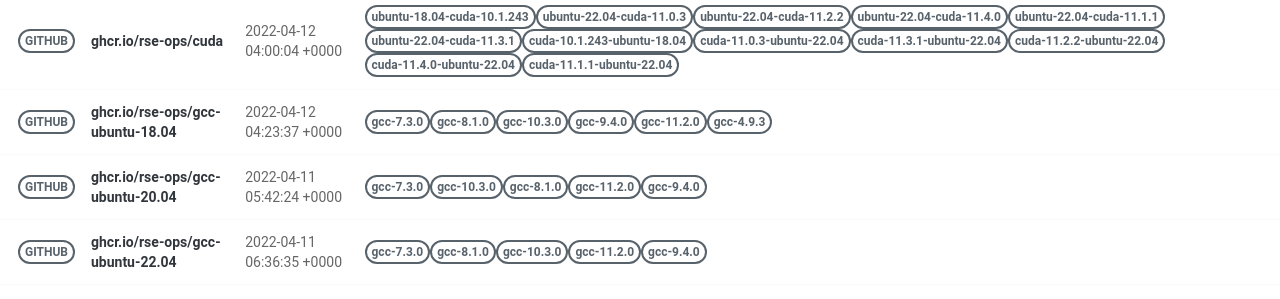
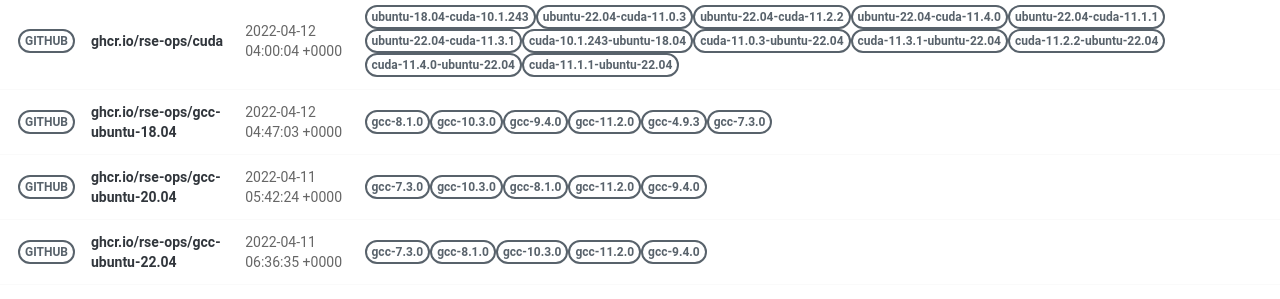
Before and after one commit to rse-ops/docker-images, a Jekyll site: the page built from pages/index.md, in a window 1280 px wide. Shown: the part 502-801 px from the top of the page. Built offline with Jekyll 4.4.1, drawn with Linux system fonts in a browser that asks for light colours; nearby versions of some CDN libraries.

Commit message:
Automated push to update library 2022-04-12

```diff
--- a/_library/ghcr.io-rse-ops-gcc-ubuntu-18.04.md
+++ b/_library/ghcr.io-rse-ops-gcc-ubuntu-18.04.md
@@ -1,14 +1,11 @@
 ---
 layout: container
 name: ghcr.io/rse-ops/gcc-ubuntu-18.04
-updated_at: 2022-04-12 04:23:37.960091
+updated_at: 2022-04-12 04:47:03.578651
 
 
 container_url: https://github.com/orgs/rse-ops/packages/container/package/gcc-ubuntu-18.04
 versions:
- - tag: gcc-7.3.0
-   dockerfile: https://github.com/rse-ops/docker-images/blob/main/ubuntu/gcc/Dockerfile
-   manifest: https://crane.ggcr.dev/manifest/ghcr.io/rse-ops/gcc-ubuntu-18.04:gcc-7.3.0
  - tag: gcc-8.1.0
    dockerfile: https://github.com/rse-ops/docker-images/blob/main/ubuntu/gcc/Dockerfile
    manifest: https://crane.ggcr.dev/manifest/ghcr.io/rse-ops/gcc-ubuntu-18.04:gcc-8.1.0
```
Also changed, not shown: other parts of _library/ghcr.io-rse-ops-gcc-ubuntu-18.04.md (+3 -0 lines).
